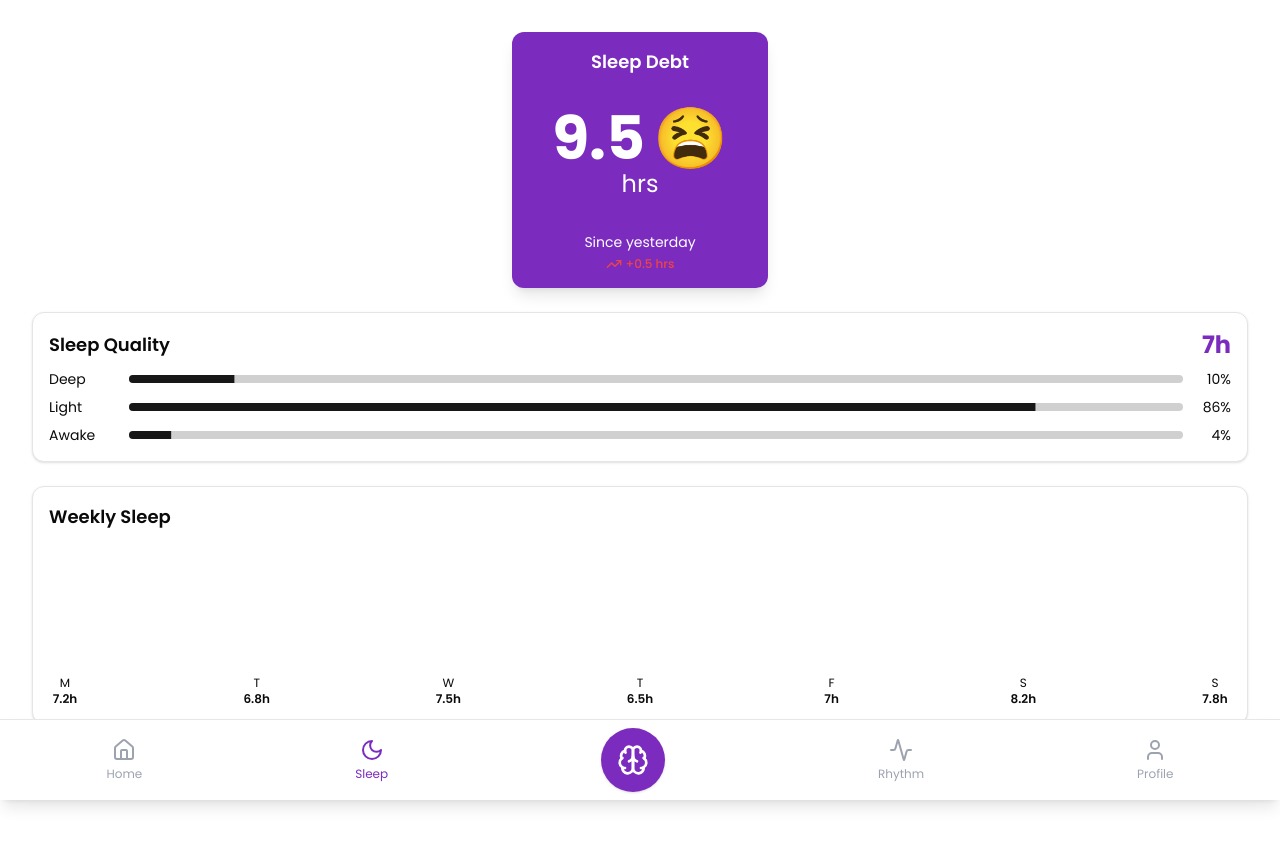
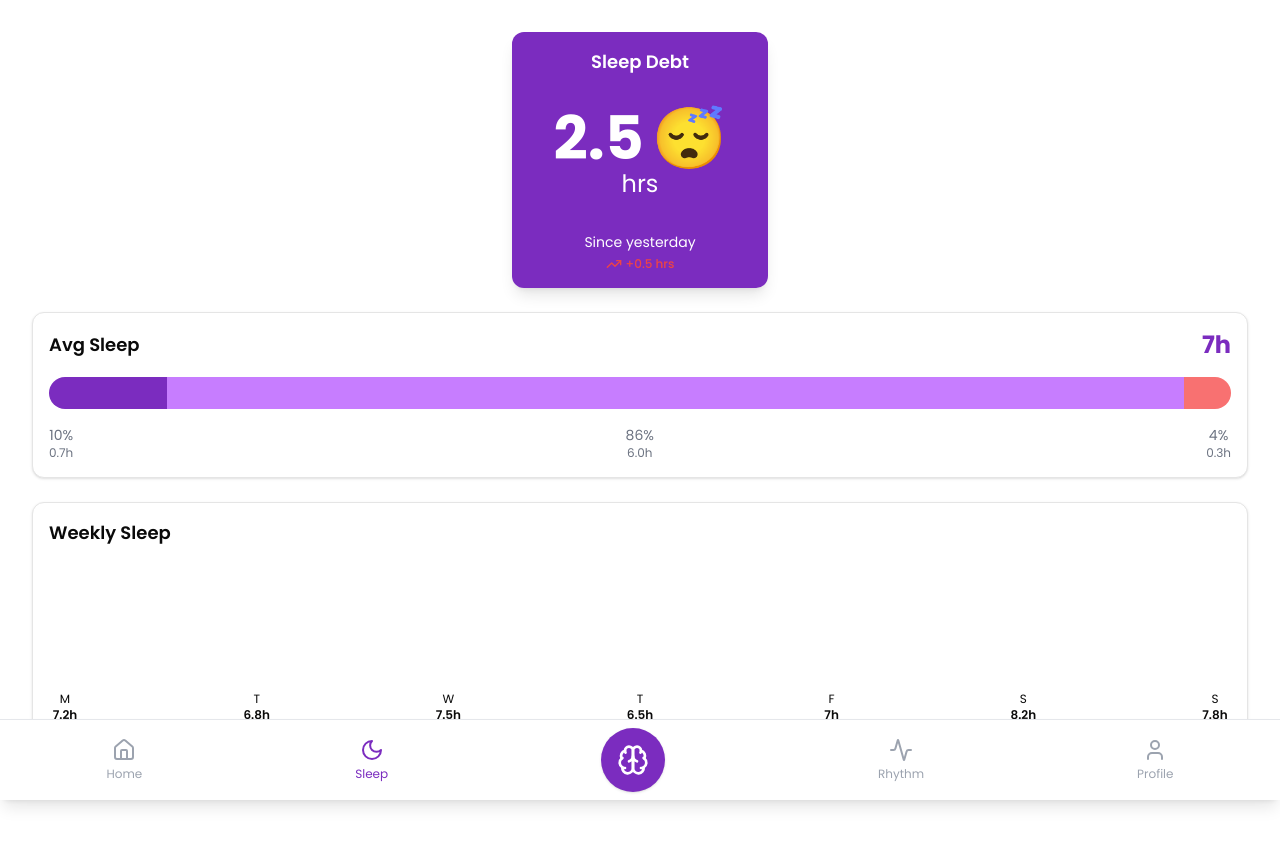
Before and after one commit to Ayushjain2205/circadia, a Next.js app: page /sleep in a window 1280 px wide. Shown: the top 846 px of the page. Built offline with nearby package versions, Linux system fonts and the light colour scheme.

Commit message:
Fix avg sleep card

```diff
--- a/package.json
+++ b/package.json
@@ -13,6 +13,7 @@
     "@radix-ui/react-progress": "^1.1.0",
     "@radix-ui/react-slider": "^1.2.1",
     "@radix-ui/react-slot": "^1.1.0",
+    "@radix-ui/react-tooltip": "^1.1.3",
     "class-variance-authority": "^0.7.0",
     "clsx": "^2.1.1",
     "framer-motion": "^11.11.1",
--- /dev/null
+++ b/src/components/ui/tooltip.tsx
@@ -0,0 +1,28 @@
+import * as React from "react"
+import * as TooltipPrimitive from "@radix-ui/react-tooltip"
+
+import { cn } from "@/lib/utils"
+
+const TooltipProvider = TooltipPrimitive.Provider
+
+const Tooltip = TooltipPrimitive.Root
+
+const TooltipTrigger = TooltipPrimitive.Trigger
+
+const TooltipContent = React.forwardRef<
+  React.ElementRef<typeof TooltipPrimitive.Content>,
+  React.ComponentPropsWithoutRef<typeof TooltipPrimitive.Content>
+>(({ className, sideOffset = 4, ...props }, ref) => (
+  <TooltipPrimitive.Content
+    ref={ref}
+    sideOffset={sideOffset}
+    className={cn(
+      "z-50 overflow-hidden rounded-md bg-neutral-900 px-3 py-1.5 text-xs text-neutral-50 animate-in fade-in-0 zoom-in-95 data-[state=closed]:animate-out data-[state=closed]:fade-out-0 data-[state=closed]:zoom-out-95 data-[side=bottom]:slide-in-from-top-2 data-[side=left]:slide-in-from-right-2 data-[side=right]:slide-in-from-left-2 data-[side=top]:slide-in-from-bottom-2 dark:bg-neutral-50 dark:text-neutral-900",
+      className
+    )}
+    {...props}
+  />
+))
+TooltipContent.displayName = TooltipPrimitive.Content.displayName
+
+export { Tooltip, TooltipTrigger, TooltipContent, TooltipProvider }
--- a/src/pages/sleep.tsx
+++ b/src/pages/sleep.tsx
@@ -1,18 +1,17 @@
 "use client";
 
-import React from "react";
+import React, { useState } from "react";
 import Layout from "@/components/Layout";
 import { Card, CardContent } from "@/components/ui/card";
-import { Progress } from "@/components/ui/progress";
 import { TrendingUp, TrendingDown } from "lucide-react";
 
 const Sleep = () => {
   const sleepData = {
-    sleepDebt: 9.5, // in hours
-    sleepDebtDelta: 0.5, // increase of 0.5 hours since yesterday
-    deepRatio: 10,
-    shallowRatio: 86,
-    awakeRatio: 4,
+    sleepDebt: 2.5,
+    sleepDebtDelta: 0.5,
+    deepSleep: 10,
+    lightSleep: 86,
+    awake: 4,
     sumDuration: 431,
   };
 
@@ -26,10 +25,14 @@ const Sleep = () => {
     { day: "S", sleep: 7.8 },
   ];
 
+  const [selectedSleepStage, setSelectedSleepStage] = useState<string | null>(
+    null
+  );
+
   const getSleepDebtEmoji = (debt: number) => {
     if (debt <= 0) return "😊";
-    if (debt <= 4) return "😐";
-    if (debt <= 8) return "😴";
+    if (debt <= 1) return "😐";
+    if (debt <= 3) return "😴";
     return "😫";
   };
 
@@ -55,12 +58,54 @@ const Sleep = () => {
     );
   };
 
+  const avgSleepDuration = Math.round(sleepData.sumDuration / 60);
+
+  const handleSleepStageClick = (stage: string) => {
+    setSelectedSleepStage(stage === selectedSleepStage ? null : stage);
+  };
+
+  const getSleepStageInfo = (stage: string) => {
+    switch (stage) {
+      case "deep":
+        return {
+          name: "Deep Sleep",
+          emoji: "😴",
+          percentage: sleepData.deepSleep,
+          duration: ((avgSleepDuration * sleepData.deepSleep) / 100).toFixed(1),
+          color: "bg-[#7B2CBF]",
+          textColor: "text-[#7B2CBF]",
+        };
+      case "light":
+        return {
+          name: "Light Sleep",
+          emoji: "🥱",
+          percentage: sleepData.lightSleep,
+          duration: ((avgSleepDuration * sleepData.lightSleep) / 100).toFixed(
+            1
+          ),
+          color: "bg-[#C77DFF]",
+          textColor: "text-[#C77DFF]",
+        };
+      case "awake":
+        return {
+          name: "Awake",
+          emoji: "🫣",
+          percentage: sleepData.awake,
+          duration: ((avgSleepDuration * sleepData.awake) / 100).toFixed(1),
+          color: "bg-red-400",
+          textColor: "text-red-400",
+        };
+      default:
+        return null;
+    }
+  };
+
   return (
     <Layout>
       <div className="flex-1 p-4 pb-24 space-y-6">
         {/* Sleep Debt Card */}
         <div className="flex justify-center">
-          <Card className="w-64 h-64 border-none shadow-lg overflow-hidden bg-[#7B2CBF] ">
+          <Card className="w-64 h-64 border-none shadow-lg overflow-hidden bg-[#7B2CBF]">
             <CardContent className="p-4 flex flex-col items-center justify-between h-full text-white">
               <div className="text-lg font-semibold">Sleep Debt</div>
               <div className="text-center">
@@ -83,47 +128,61 @@ const Sleep = () => {
         {/* Sleep Quality Card */}
         <Card>
           <CardContent className="p-4">
-            <div className="flex justify-between items-center mb-2">
-              <div className="text-lg font-semibold">Sleep Quality</div>
+            <div className="flex justify-between items-center mb-4">
+              <div className="text-lg font-semibold">Avg Sleep</div>
               <div className="text-2xl font-bold text-[#7B2CBF]">
-                {Math.round(sleepData.sumDuration / 60)}h
+                {avgSleepDuration}h
               </div>
             </div>
-            <div className="space-y-2">
-              <div className="flex items-center">
-                <div className="w-20 text-sm">Deep</div>
-                <Progress
-                  value={sleepData.deepRatio}
-                  className="flex-1 h-2"
-                  indicatorClassName="bg-[#7B2CBF]"
-                />
-                <div className="w-12 text-right text-sm">
-                  {sleepData.deepRatio}%
-                </div>
+            <div className="flex h-8 w-full rounded-full overflow-hidden mb-4">
+              {["deep", "light", "awake"].map((stage) => {
+                const info = getSleepStageInfo(stage);
+                return (
+                  <button
+                    key={stage}
+                    className={`h-full transition-all duration-300 ${
+                      selectedSleepStage === stage
+                        ? "ring-2 ring-offset-2 ring-[#7B2CBF]"
+                        : ""
+                    }`}
+                    style={{ width: `${info?.percentage}%` }}
+                    onClick={() => handleSleepStageClick(stage)}
+                  >
+                    <div className={`h-full w-full ${info?.color}`}></div>
+                  </button>
+                );
+              })}
+            </div>
+            <div className="flex justify-between">
+              {["deep", "light", "awake"].map((stage) => {
+                const info = getSleepStageInfo(stage);
+                return (
+                  <div
+                    key={stage}
+                    className={`text-center ${
+                      selectedSleepStage === stage
+                        ? `${info?.textColor} font-bold`
+                        : "text-gray-500"
+                    }`}
+                  >
+                    <div className="text-sm">{info?.percentage}%</div>
+                    <div className="text-xs">{info?.duration}h</div>
+                  </div>
+                );
+              })}
+            </div>
+            {selectedSleepStage && (
+              <div className="mt-4 text-center">
+                <p className="font-semibold text-lg">
+                  {getSleepStageInfo(selectedSleepStage)?.name}{" "}
+                  {getSleepStageInfo(selectedSleepStage)?.emoji}
+                </p>
+                <p className="text-sm">
+                  {getSleepStageInfo(selectedSleepStage)?.percentage}% -{" "}
+                  {getSleepStageInfo(selectedSleepStage)?.duration}h
+                </p>
               </div>
-              <div className="flex items-center">
-                <div className="w-20 text-sm">Light</div>
-                <Progress
-                  value={sleepData.shallowRatio}
-                  className="flex-1 h-2"
-                  indicatorClassName="bg-[#9D4EDD]"
-                />
-                <div className="w-12 text-right text-sm">
-                  {sleepData.shallowRatio}%
-                </div>
-              </div>
-              <div className="flex items-center">
-                <div className="w-20 text-sm">Awake</div>
-                <Progress
-                  value={sleepData.awakeRatio}
-                  className="flex-1 h-2"
-                  indicatorClassName="bg-[#C77DFF]"
-                />
-                <div className="w-12 text-right text-sm">
-                  {sleepData.awakeRatio}%
-                </div>
-              </div>
-            </div>
+            )}
           </CardContent>
         </Card>
 
```
Also changed, not shown: 1 other file (tests, documents, lock files or other folders).
